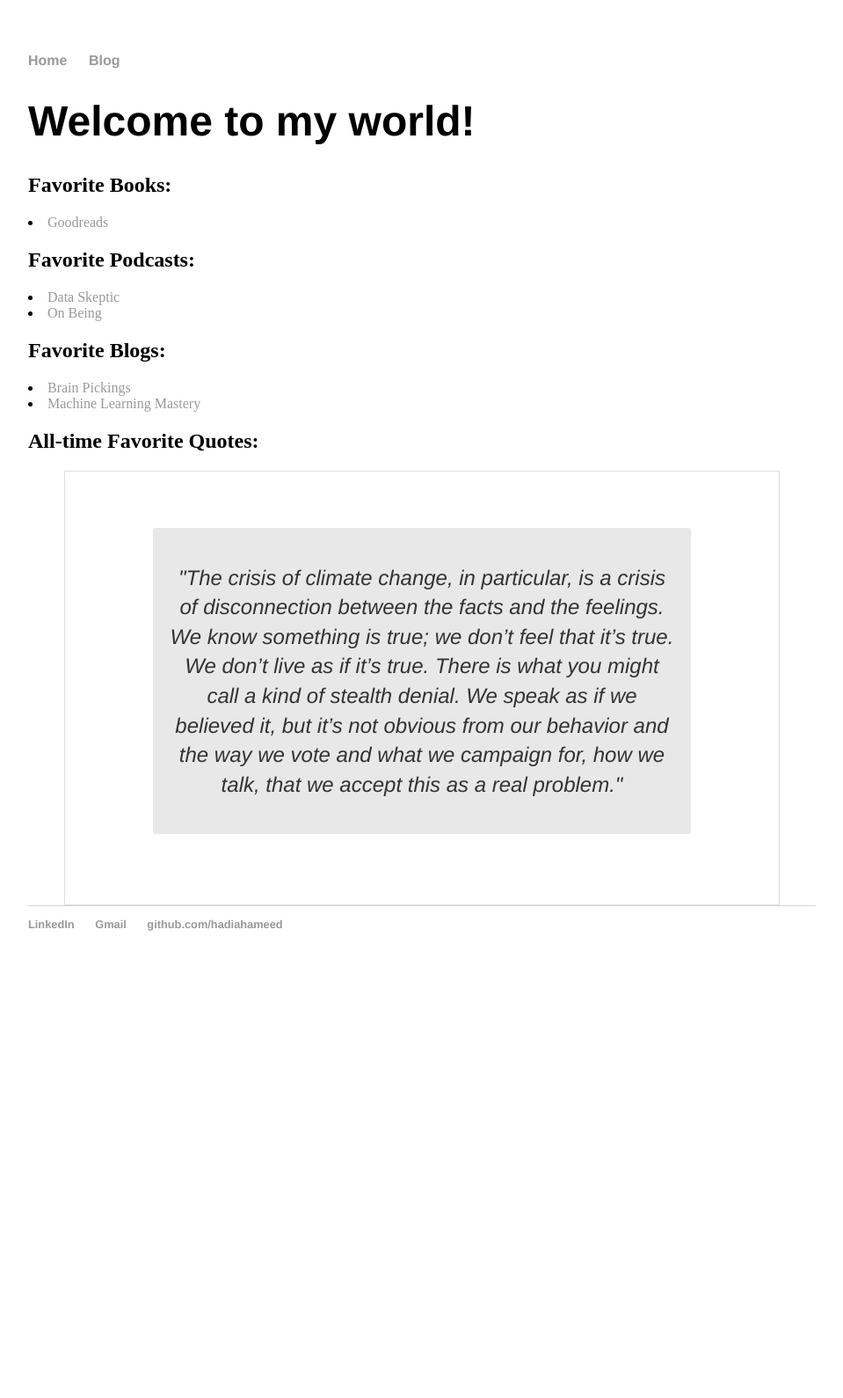
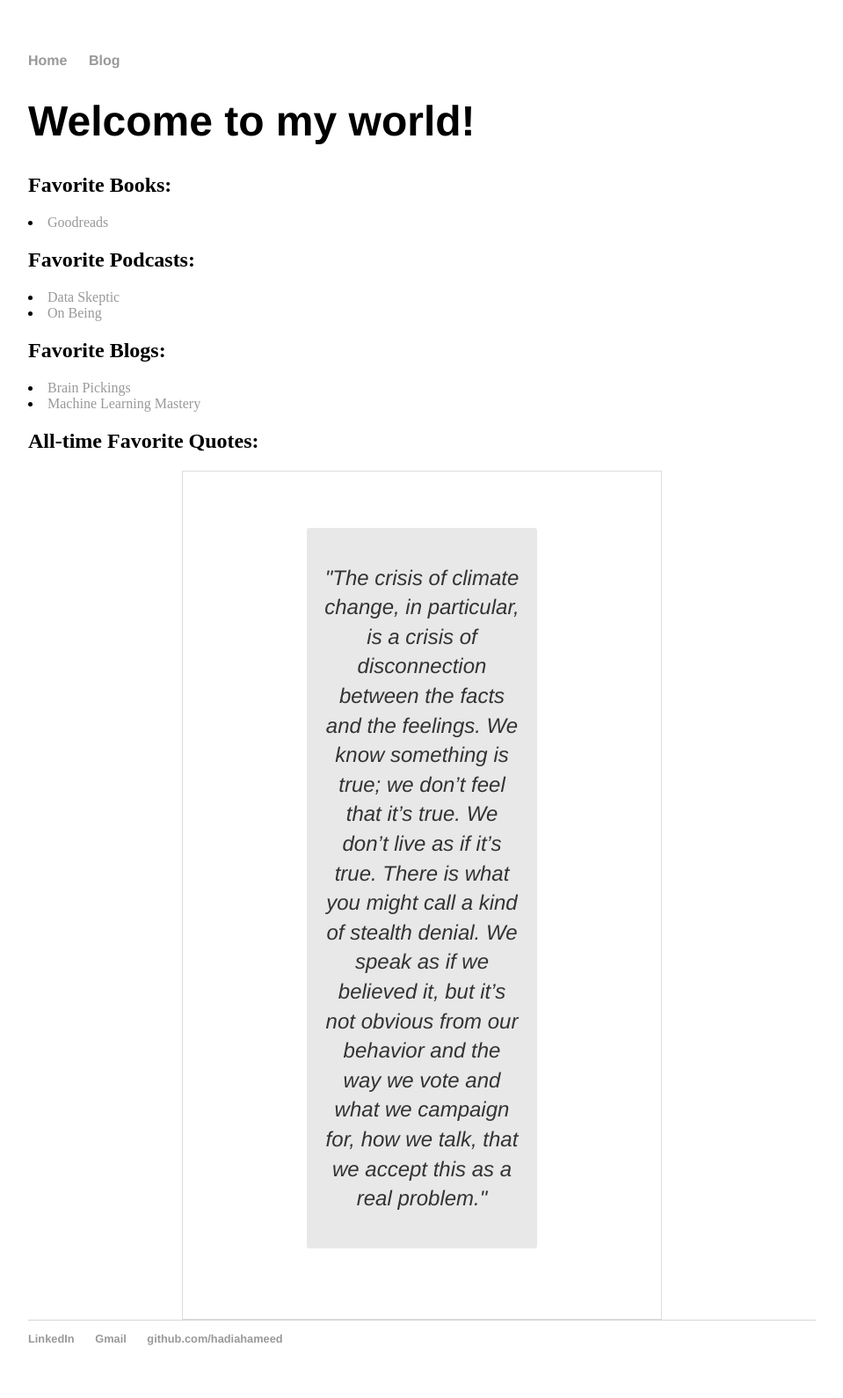
Before and after one commit to hadiahameed/hadiahameed.github.io, a Jekyll site: the page built from index.html, in a window 1280 px wide. Shown: the whole page at 88% size, without its empty margins (160-1119 px from the left). Built offline with Jekyll 4.4.1, drawn with Linux system fonts in a browser that asks for light colours; before the commit the page ends 1118 px from its top, so only the background shows below that.

Commit message:
Update main.css

```diff
--- a/css/main.css
+++ b/css/main.css
@@ -44,7 +44,7 @@ ul.posts li {
 
 .ArticleCopy{
   font-family: "Helvetica Neue","Helvetica",Helvetica,Arial,sans-serif;
-  width: 80%;
+  width: 50%;
   margin:0 auto;
   border: 1px solid #ddd;
   padding: 3rem;
@@ -58,7 +58,7 @@ ul.posts li {
     font-style: italic;
     text-align: center;
     padding: 1rem 1.2rem;
-    width: 80%;  /* create space for the quotes */
+    width: 50%;  /* create space for the quotes */
     color: #4a4a4a;
     margin: 1rem auto 2rem;
     color: #4a4a4a;
@@ -72,7 +72,7 @@ ul.posts li {
     /* -- inside the relative position of blockquote -- */
     top: 13px;
     color: #E8E8E8;
-    font-size: 34px;
+    font-size: 16px;
 }
 .ArticleCopy blockquote:before{
     content: "\f10d";
```
